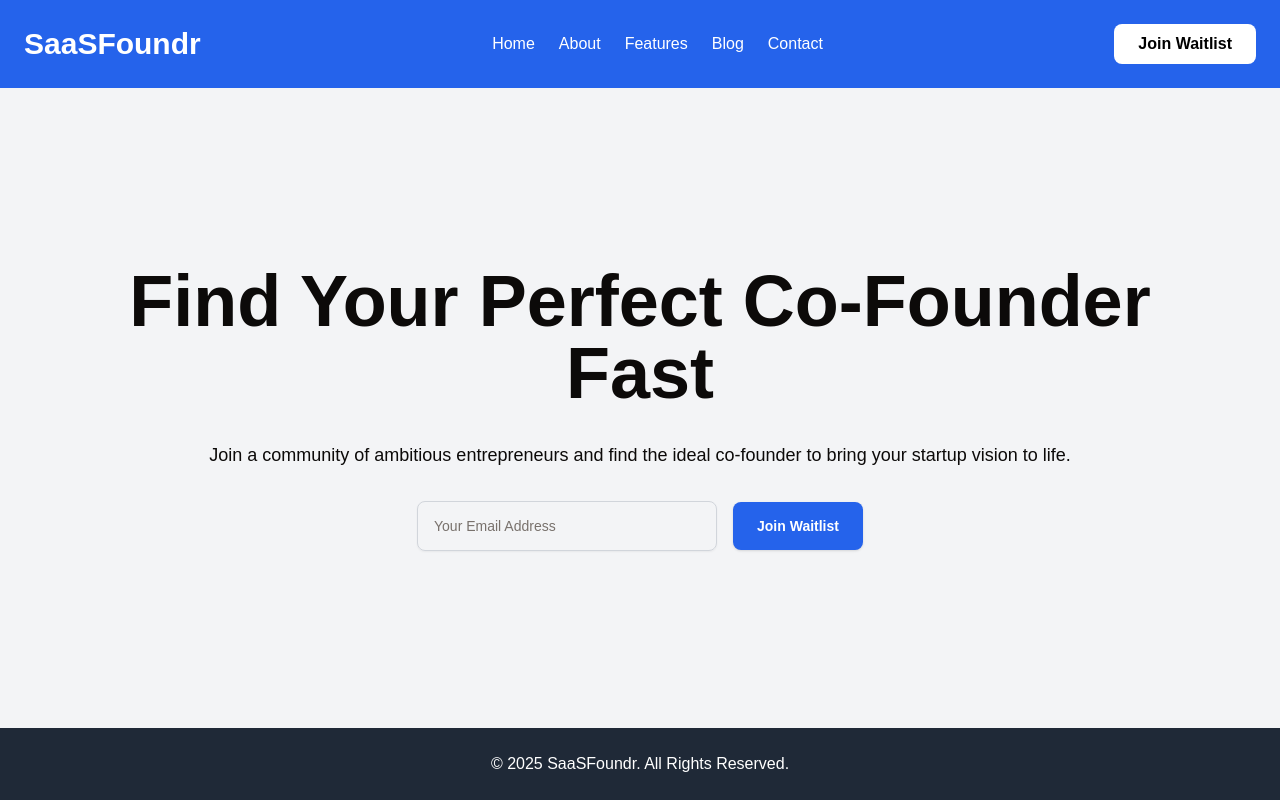
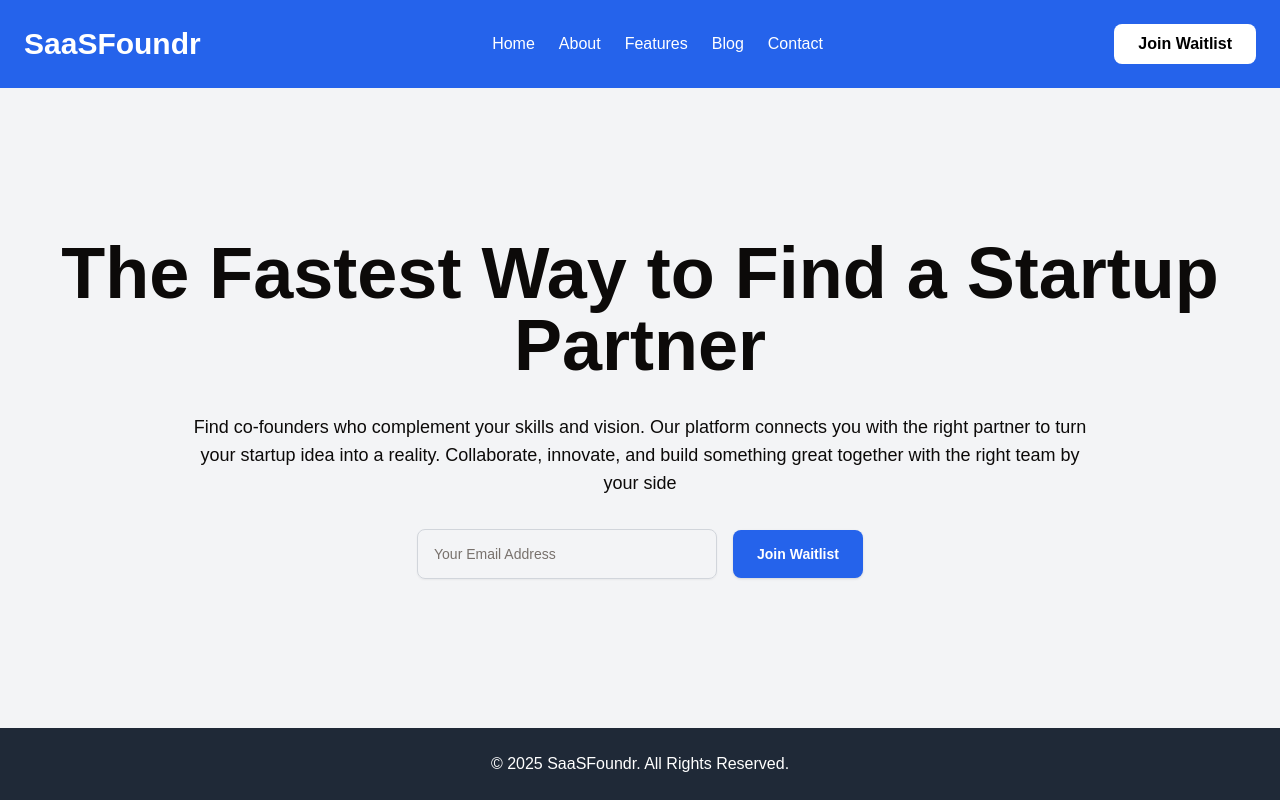
Before and after one commit to codewithkin/saasfoundr, a Next.js app: page / in a window 1280 px wide. Built offline with nearby package versions, Linux system fonts and the light colour scheme.

Commit message:
Update homepage header and description for clarity and engagement

```diff
--- a/src/app/page.tsx
+++ b/src/app/page.tsx
@@ -55,9 +55,9 @@ export default function Home() {
       </header>
 
       <main className="flex flex-col items-center justify-center p-12 space-y-8 text-center">
-        <h2 className="text-7xl font-bold">Find Your Perfect Co-Founder Fast</h2>
-        <p className="text-lg">
-          Join a community of ambitious entrepreneurs and find the ideal co-founder to bring your startup vision to life.
+        <h2 className="text-7xl font-bold">The Fastest Way to Find a Startup Partner</h2>
+        <p className="text-lg md:max-w-4xl">
+          Find co-founders who complement your skills and vision. Our platform connects you with the right partner to turn your startup idea into a reality. Collaborate, innovate, and build something great together with the right team by your side
         </p>
 
         {/* Join Waitlist Form */}
```
